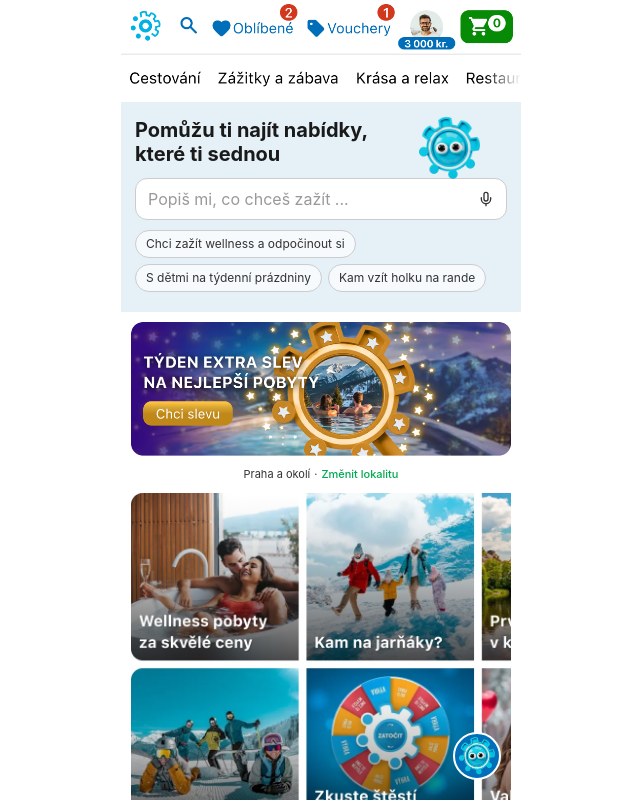
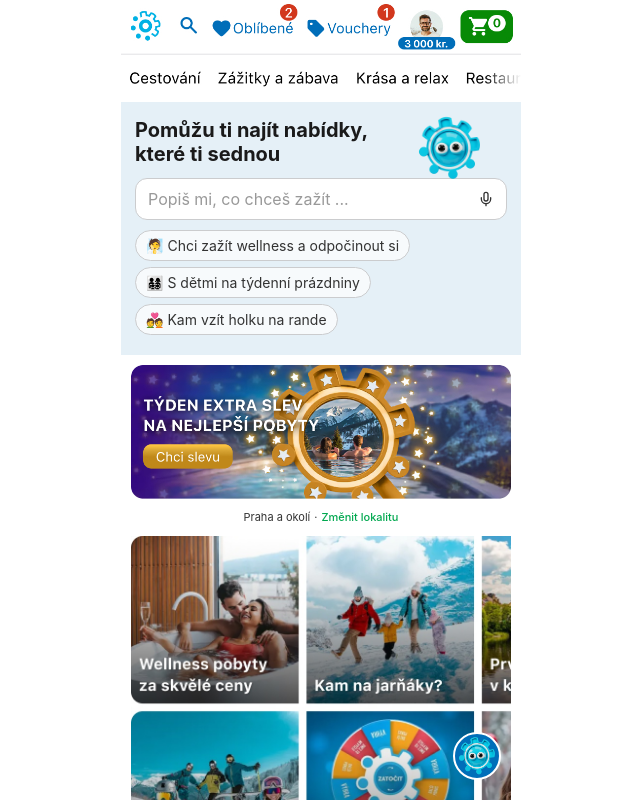
Before and after one commit to maroskadlec/slevac-ai, a React (Vite) app: page /mobile in a window 1280 px wide. Shown: the whole page, without its empty margins (319-959 px from the left). Built offline with nearby package versions, Linux system fonts and the light colour scheme.

Commit message:
Štítky: font-size 14px, tématické emoji

```diff
--- a/src/components/FigmaMobile.tsx
+++ b/src/components/FigmaMobile.tsx
@@ -113,11 +113,11 @@ export default function FigmaMobile({ isOpen, onToggle }: MobileProps) {
 
             {/* Tags */}
             <div className="mt-[10px] flex flex-wrap gap-[6px]">
-              {['Chci zažít wellness a odpočinout si', 'S dětmi na týdenní prázdniny', 'Kam vzít holku na rande'].map((tag) => (
+              {['🧖 Chci zažít wellness a odpočinout si', '👨‍👩‍👧‍👦 S dětmi na týdenní prázdniny', '💑 Kam vzít holku na rande'].map((tag) => (
                 <button
                   key={tag}
                   onClick={() => { setHeroInput(tag) }}
-                  className="bg-white/70 border border-[#CBCCCE] rounded-[16px] px-[10px] py-[4px] text-[12px] text-[#333] cursor-pointer hover:bg-white transition-colors"
+                  className="bg-white/70 border border-[#CBCCCE] rounded-[16px] px-[10px] py-[4px] text-[14px] text-[#333] cursor-pointer hover:bg-white transition-colors"
                 >
                   {tag}
                 </button>
```
